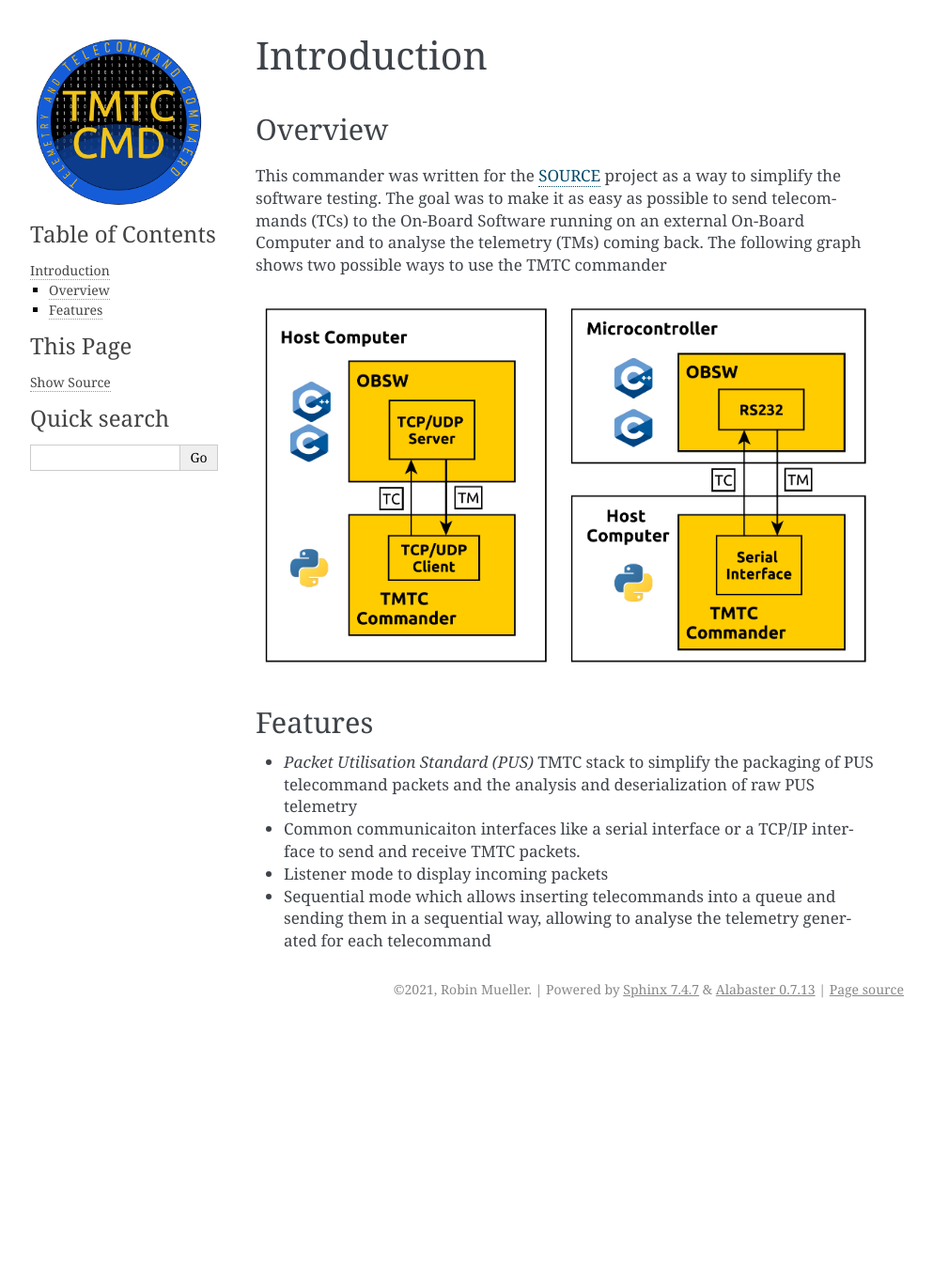
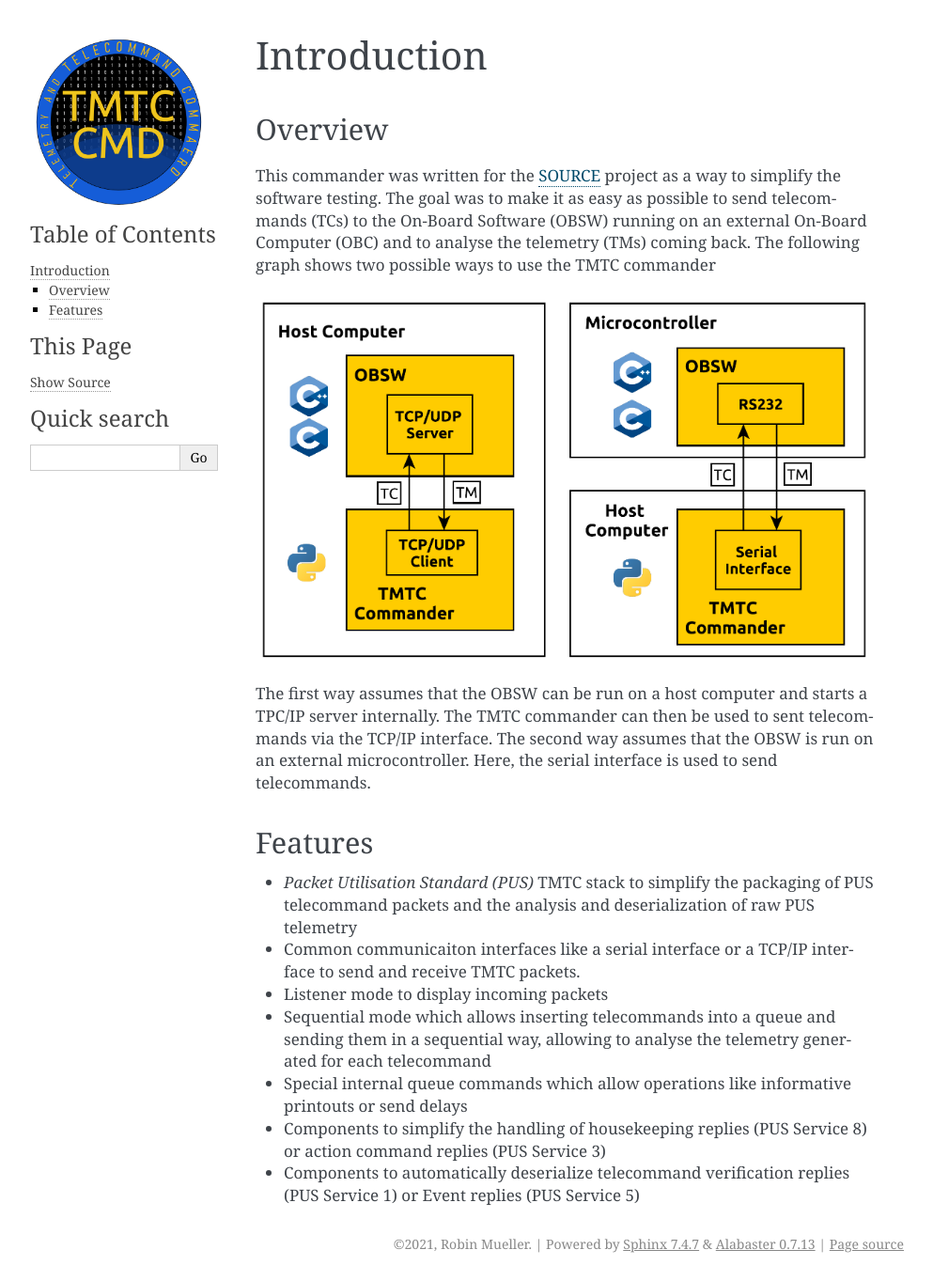
Before and after one commit to robamu-org/tmtccmd, a Sphinx documentation site: the page built from docs/introduction.rst, in a window 1280 px wide. Shown: the whole page at 94% size, without its empty margins (148-1141 px from the left). Built offline with Sphinx 7.4.7, drawn with Linux system fonts in a browser that asks for light colours; pages that are not in the unit, such as notebooks, are missing from menus; before the commit the page ends 1092 px from its top, so only the background shows below that.

Commit message:
feature list

```diff
--- a/docs/introduction.rst
+++ b/docs/introduction.rst
@@ -7,12 +7,17 @@ Overview
 
 This commander was written for the `SOURCE`_ project as a way to simplify the
 software testing. The goal was to make it as easy as possible to send telecommands (TCs)
-to the On-Board Software running on an external On-Board Computer and to analyse
+to the On-Board Software (OBSW) running on an external On-Board Computer (OBC) and to analyse
 the telemetry (TMs) coming back. The following graph shows two possible ways to use
 the TMTC commander
 
 .. image:: images/tmtccmd_usage.PNG
 	:align: center
+
+The first way assumes that the OBSW can be run on a host computer and starts a TPC/IP
+server internally. The TMTC commander can then be used to sent telecommands via the TCP/IP
+interface. The second way assumes that the OBSW is run on an external microcontroller.
+Here, the serial interface is used to send telecommands.
 
 .. _`SOURCE`: https://www.ksat-stuttgart.de/en/our-missions/source/
 
@@ -27,5 +32,10 @@ Features
 - Sequential mode which allows inserting telecommands into a queue
   and sending them in a sequential way, allowing to analyse the telemetry
   generated for each telecommand
+- Special internal queue commands which allow operations like informative printouts or send delays
+- Components to simplify the handling of housekeeping replies (PUS Service 8) or action command
+  replies (PUS Service 3)
+- Components to automatically deserialize telecommand verification replies (PUS Service 1)
+  or Event replies (PUS Service 5)
 
 .. Packet Utilisation Standard (PUS): https://ecss.nl/standard/ecss-e-st-70-41c-space-engineering-telemetry-and-telecommand-packet-utilization-15-april-2016/
```
Also changed, not shown: docs/images/tmtccmd_usage.PNG, 2 other files.
